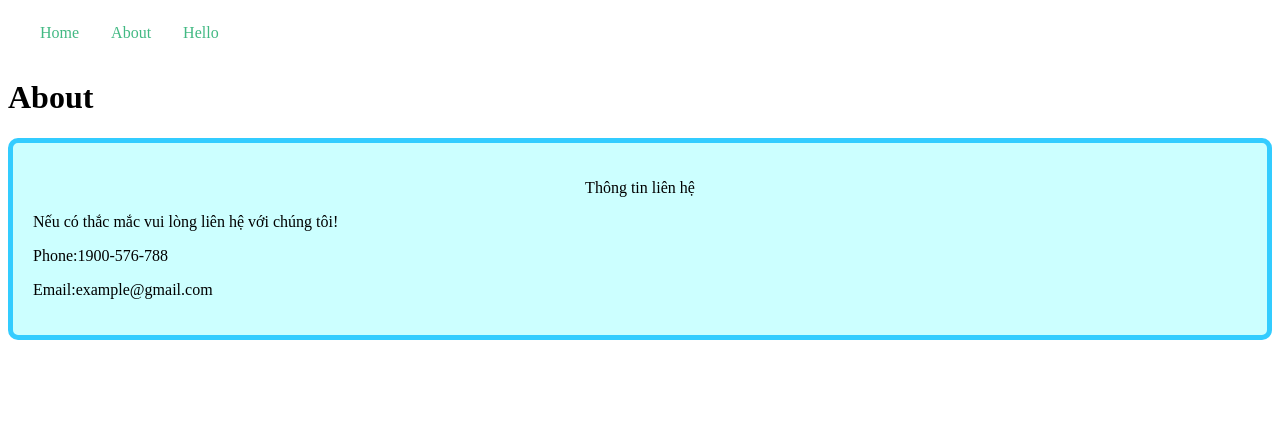
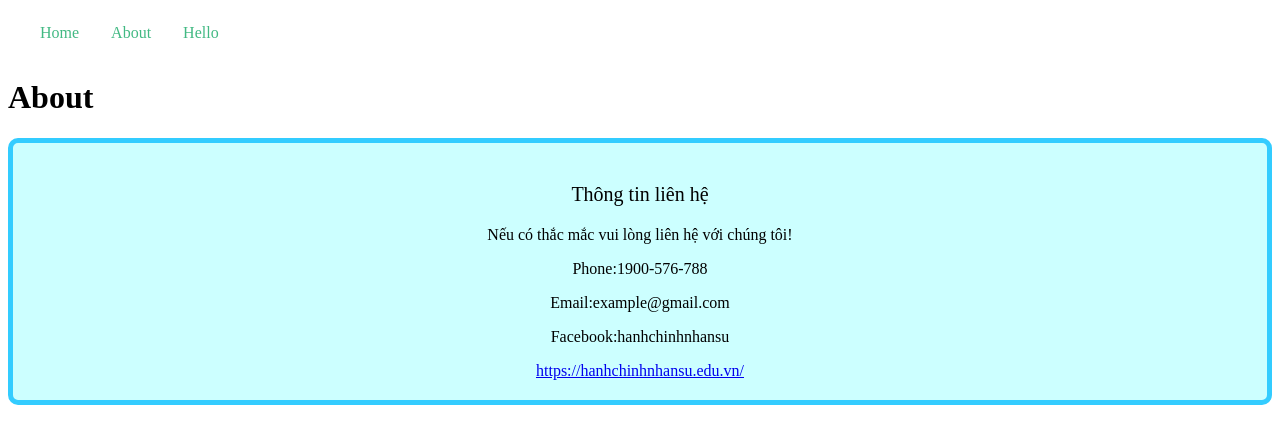
Before and after one commit to anhemlam648/vuejs-springboot-api, a Vue app: page /about in a window 1280 px wide. Shown: the top 444 px of the page. Built offline with nearby package versions, Linux system fonts and the light colour scheme.

Commit message:
UpdateAboutPage

```diff
--- a/src/components/AboutPage.vue
+++ b/src/components/AboutPage.vue
@@ -2,14 +2,15 @@
   <div>
     <h1>About</h1>
     <div class="aboutpage">
-      <p class="viewtitle" style="text-align: center; frontsize:20px;" >{{ title }}</p>
+      <p class="viewtitle" style="text-align: center; font-size:20px;" >{{ title }}</p>
       <p>{{ content }}</p>
       <p>Phone:{{ phone }}</p>
       <p>Email:{{ email }}</p>
+      <p>Facebook:{{ facebook }}</p>
+      <a href="https://hanhchinhnhansu.edu.vn/">{{ website }}</a>
     </div>
   </div>
 </template>
-
 <script>
 export default {
   name: 'AboutPage',
@@ -18,7 +19,9 @@ export default {
       title: "Thông tin liên hệ",
       content: "Nếu có thắc mắc vui lòng liên hệ với chúng tôi!",
       phone: "1900-576-788",
-      email: "example@gmail.com"
+      email: "example@gmail.com" ,
+      facebook: "hanhchinhnhansu",
+      website: "https://hanhchinhnhansu.edu.vn/"
     }
   }
 }
@@ -26,6 +29,8 @@ export default {
 
 <style>
 .aboutpage {
+  text-align:center;
+  margin: 0px;
   padding: 20px;
   border-radius: 10px;
   border: 5px solid #33CCFF;
--- a/src/components/HomeIndex.vue
+++ b/src/components/HomeIndex.vue
@@ -1,7 +1,7 @@
 <template>
   <div>
-    <h1>Trang Chủ</h1>
-    <div id="news">
+    <h1 style="margin-left: 120px; text-align:center;">Trang Chủ</h1>
+    <div id="news" style="margin-left: 180px;">
       <p>{{ title }}</p>
       <p>{{ content }}</p>
         <img :src="image" alt="News Image">
@@ -56,3 +56,8 @@ export default {
   }
 }
 </script>
+<style>
+.news {
+  margin-left:500px;
+}
+</style>
```
